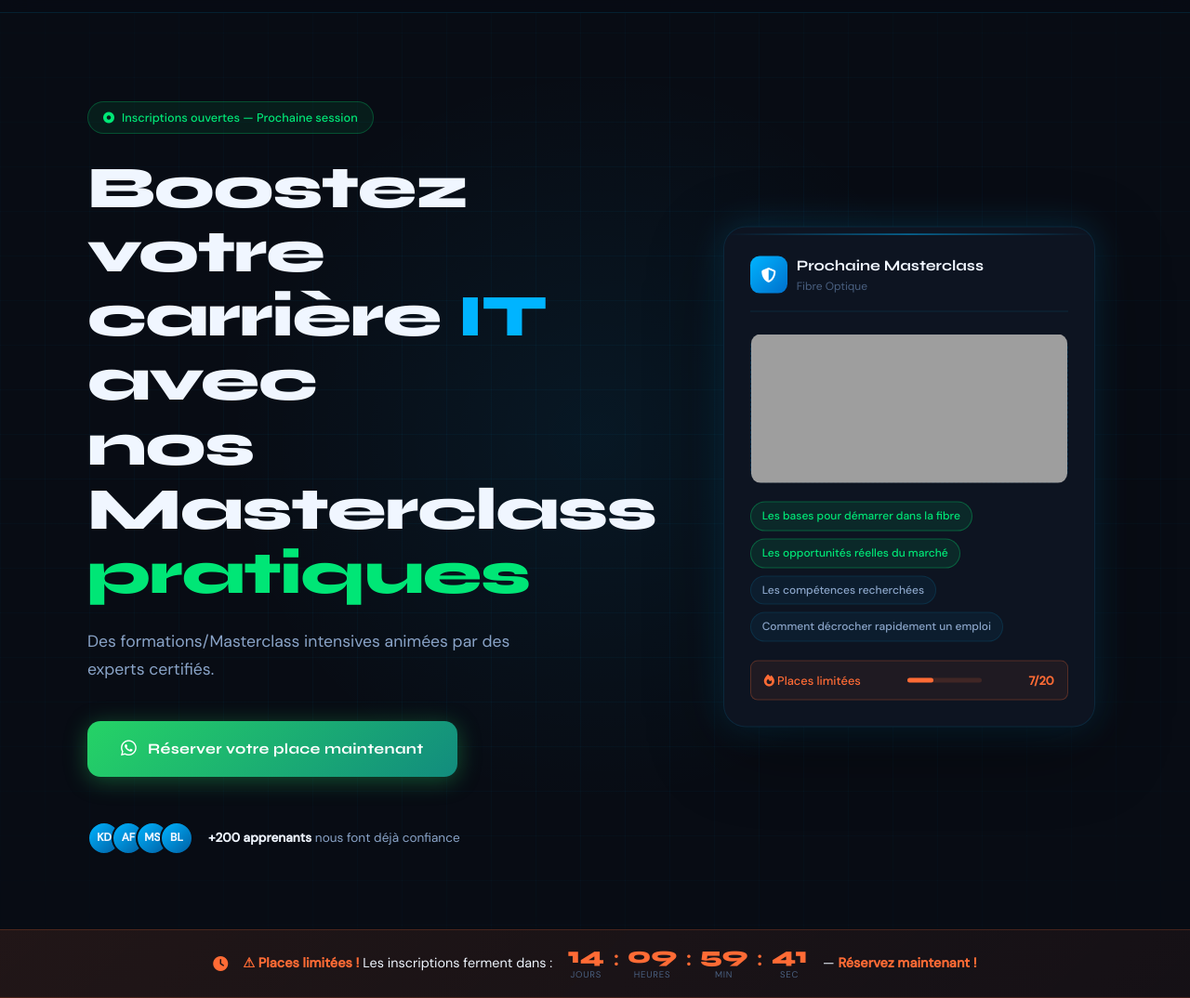
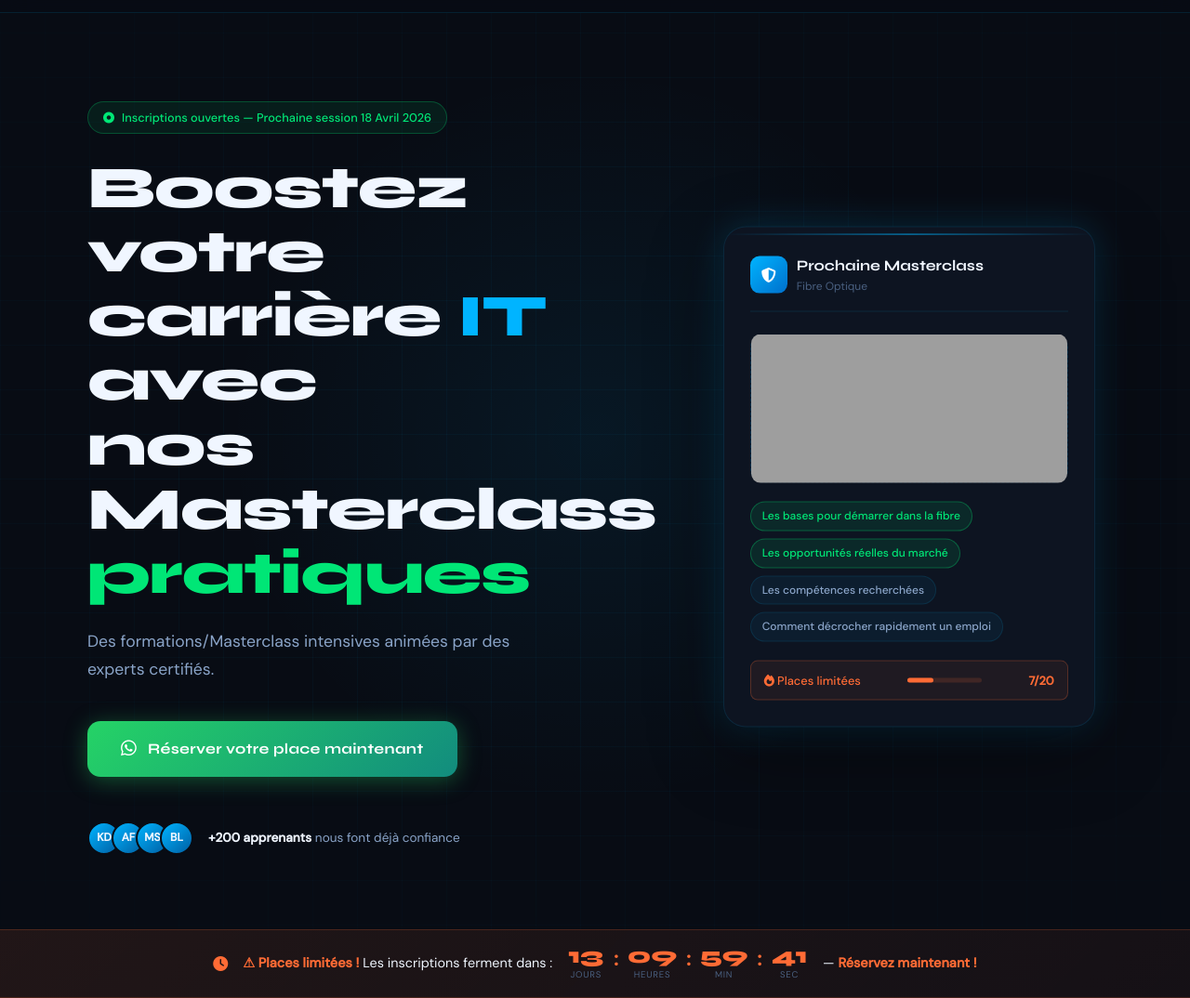
Before and after one commit to ledoug10/SR-Technologie-Masterclass-, a plain HTML site: page index.html in a window 1280 px wide. Shown: the part 61-1135 px from the top of the page at 93% size. Drawn offline with Linux system fonts and the light colour scheme; grey boxes are pictures that could not be loaded.

Commit message:
Update index.html

```diff
--- a/index.html
+++ b/index.html
@@ -883,7 +883,7 @@
         <div class="hero-left">
           <div class="hero-badge">
             <i class="fas fa-circle-dot"></i>
-            Inscriptions ouvertes — Prochaine session
+            Inscriptions ouvertes — Prochaine session 18 Avril 2026
           </div>
           <h1 class="hero-title">
             Boostez votre<br />
@@ -993,9 +993,7 @@
     });
 
     /* ── Countdown timer ── */
-    const targetDate = new Date();
-    targetDate.setDate(targetDate.getDate() + 14);
-    targetDate.setHours(23, 59, 59, 0);
+    const targetDate = new Date('2026-04-17T23:59:59');
 
     function updateCountdown() {
       const now = new Date().getTime();
```
